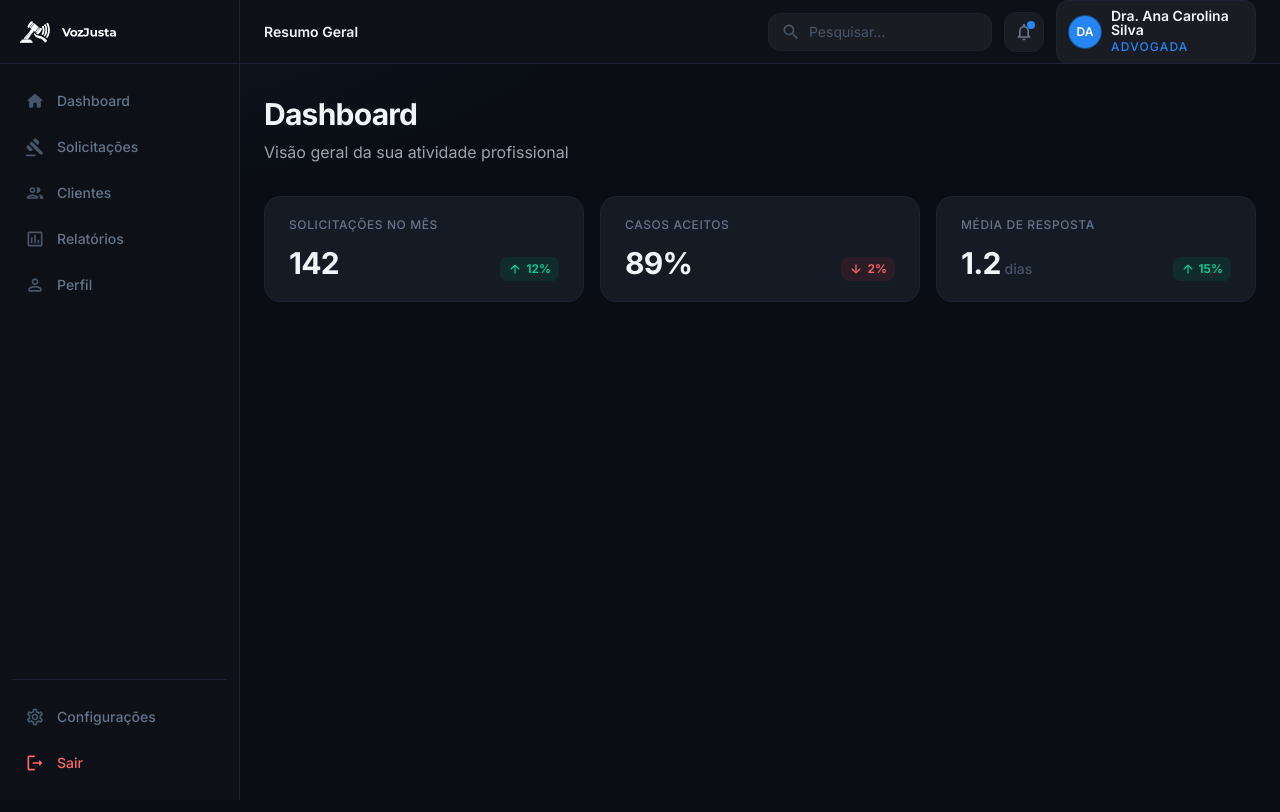
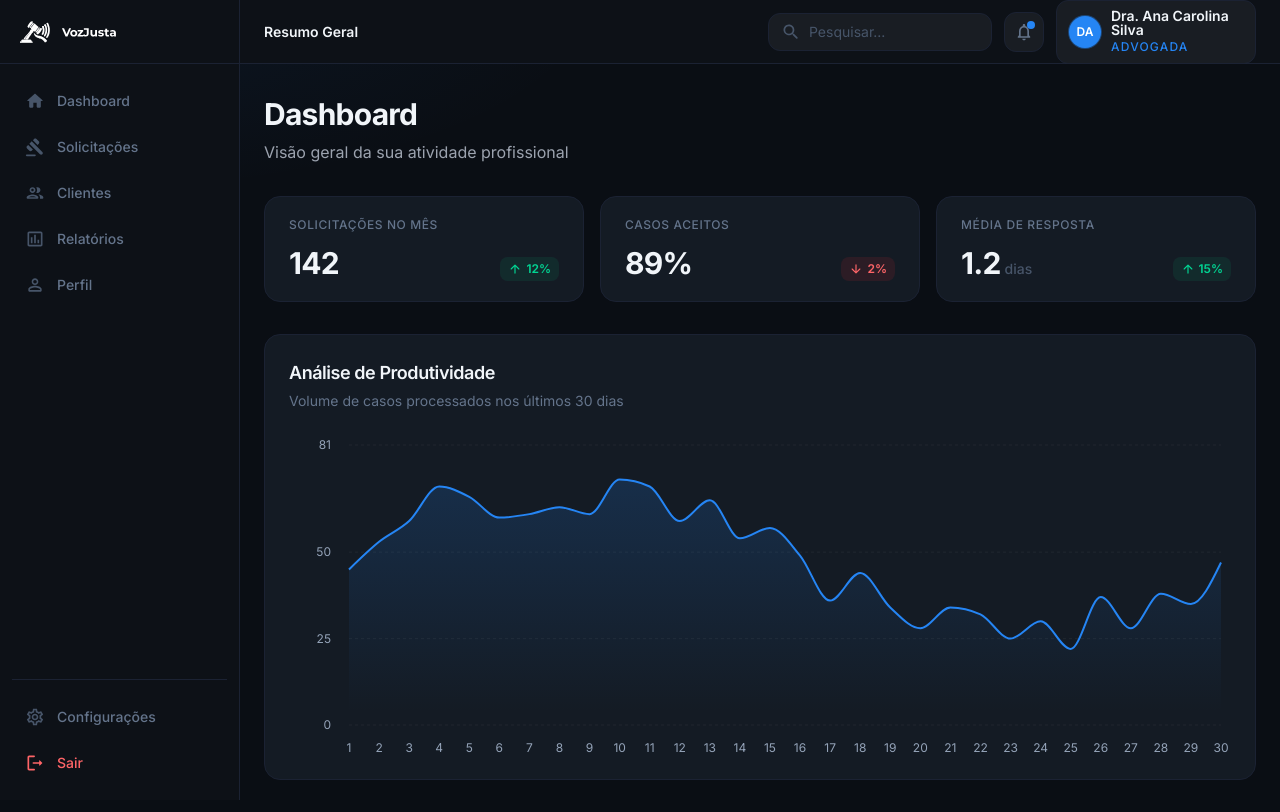
Before and after one commit to VozJusta/VJ.WEB, a Next.js app: page /dashboard in a window 1280 px wide. Built offline with nearby package versions, Linux system fonts and the light colour scheme.

Commit message:
feat(lawyer): add productivity analysis chart section
Implement productivity analysis section with animated area chart showing 30-day case volume trend. Includes semantic section structure with proper heading hierarchy and descriptive text.

```diff
--- a/app/(lawyer)/dashboard/page.tsx
+++ b/app/(lawyer)/dashboard/page.tsx
@@ -1,6 +1,7 @@
 import type { Metadata } from "next";
 import { StatCard } from "@/components/ui/stat-card";
-import type { StatCardData } from "@/types/dashboard.types";
+import { ProductivityChart } from "@/components/ui/productivity-chart";
+import type { StatCardData, ChartDataPoint } from "@/types/dashboard.types";
 
 export const metadata: Metadata = {
   title: "Dashboard - Advogado | Voz Justa",
@@ -28,6 +29,23 @@ const statsData: StatCardData[] = [
     unit: "dias",
   },
 ];
+
+const generateChartData = (): ChartDataPoint[] => {
+  const data: ChartDataPoint[] = [];
+  const baseValue = 40;
+
+  for (let i = 1; i <= 30; i++) {
+    const variation = Math.sin(i / 5) * 20 + Math.random() * 15;
+    data.push({
+      date: i.toString(),
+      value: Math.round(baseValue + variation),
+    });
+  }
+
+  return data;
+};
+
+const chartData = generateChartData();
 
 export default function LawyerDashboardPage() {
   return (
@@ -58,6 +76,25 @@ export default function LawyerDashboardPage() {
           ))}
         </div>
       </section>
+
+      <section
+        aria-labelledby="productivity-heading"
+        className="rounded-2xl border border-(--border-subtle) bg-surface-elevated p-6"
+      >
+        <header className="mb-6">
+          <h2
+            id="productivity-heading"
+            className="text-lg font-semibold tracking-tight text-foreground"
+          >
+            Análise de Produtividade
+          </h2>
+          <p className="mt-1 text-sm text-text-secondary">
+            Volume de casos processados nos últimos 30 dias
+          </p>
+        </header>
+
+        <ProductivityChart data={chartData} className="h-80" />
+      </section>
     </div>
   );
 }
```
